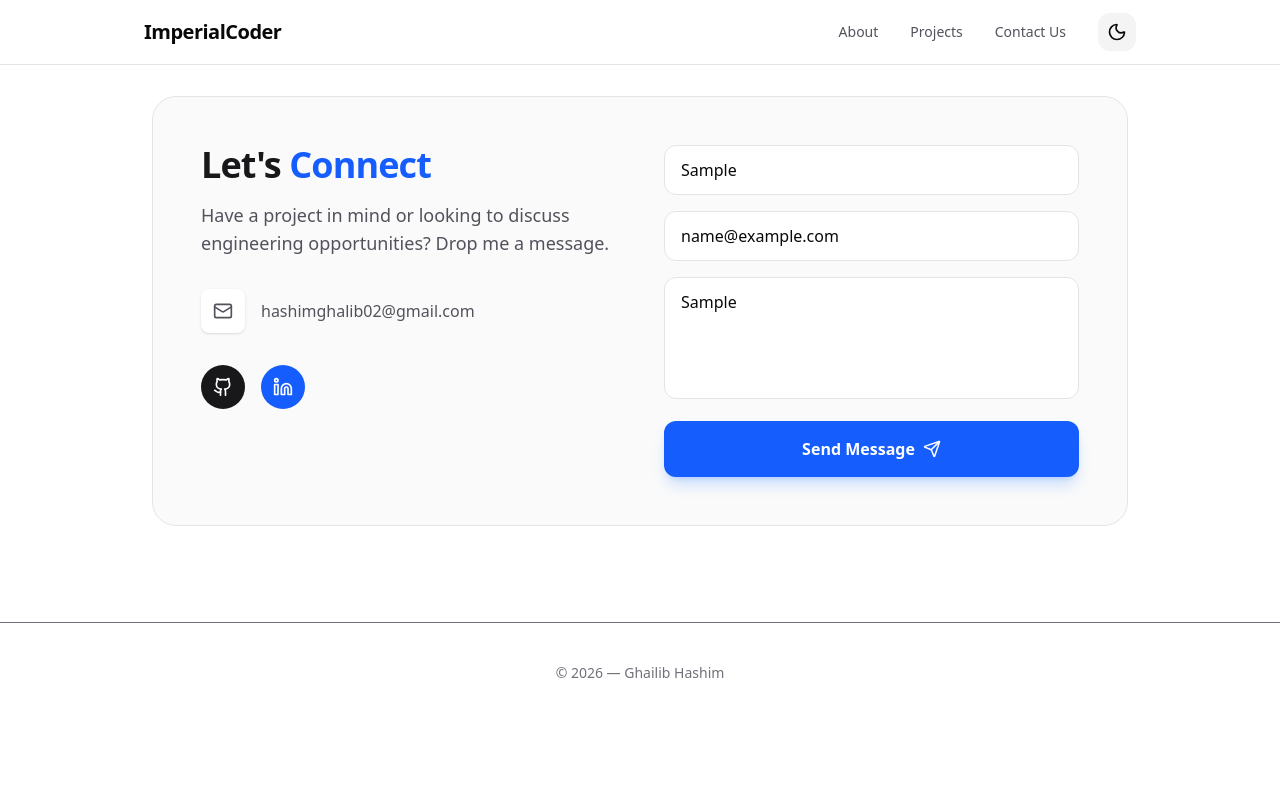
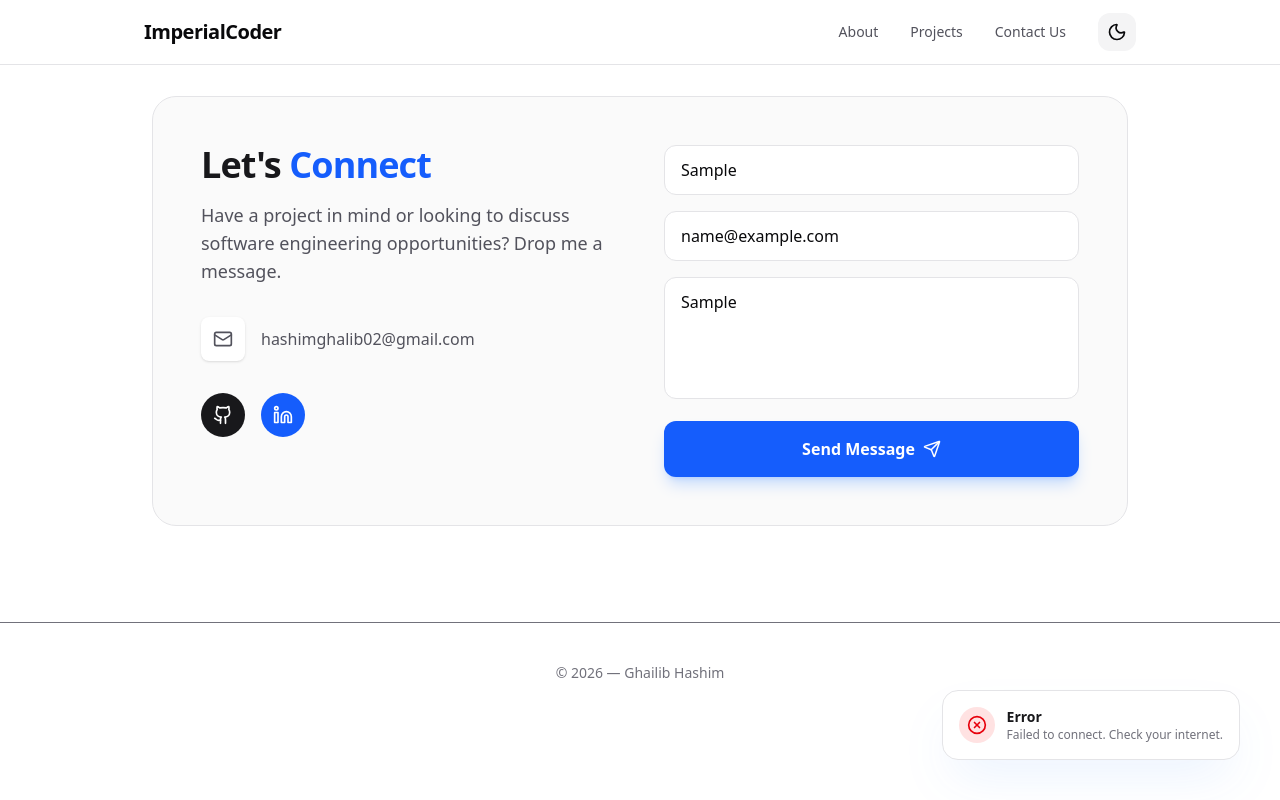
Before and after one commit to HashimGhalib/imperialCoderPortfolio, a Next.js app: page /contact in a window 1280 px wide. Both pictures are taken after typing "Sample", "name@example.com", "Sample" into the empty fields and a click on the button "Send Message". Built offline with nearby package versions, Linux system fonts and the light colour scheme.

Commit message:
contact me - popup

```diff
--- a/app/contact/page.tsx
+++ b/app/contact/page.tsx
@@ -1,17 +1,24 @@
 "use client"
 import Footer from "@/components/Footer"
-import { motion } from "framer-motion"
-import { Mail, Github, Linkedin, Send } from "lucide-react"
+import { motion, AnimatePresence } from "framer-motion"
+import { Mail, Github, Linkedin, Send, CheckCircle2, XCircle, Loader2 } from "lucide-react"
 import Link from "next/link"
 import { useState } from "react"
 
-interface contactFormDataProps {
-    name: string;
-    email: string;
-    message: string;
-}
+export default function ContactPage() {
+    const [formData, setFormData] = useState({
+        name: "",
+        email: "",
+        message: ""
+    });
 
-export default function ContactPage() {
+    // States for status and loading
+    const [isSubmitting, setIsSubmitting] = useState(false);
+    const [status, setStatus] = useState<{ type: 'success' | 'error' | null, message: string }>({
+        type: null,
+        message: ""
+    });
+
     const containerVariants = {
         hidden: { opacity: 0, y: 30 },
         visible: {
@@ -26,19 +33,13 @@ export default function ContactPage() {
         visible: { opacity: 1, x: 0 }
     }
 
-    const [formData, setFormData] = useState({
-        name: "",
-        email: "",
-        message: ""
-    });
-
     const handleChange = (e: React.ChangeEvent<HTMLInputElement | HTMLTextAreaElement>) => {
         setFormData({ ...formData, [e.target.name]: e.target.value });
     };
 
-
     const handleSubmit = async (e: React.FormEvent) => {
         e.preventDefault();
+        setIsSubmitting(true);
 
         try {
             const response = await fetch("https://formspree.io/f/xyknayrp", {
@@ -48,16 +49,44 @@ export default function ContactPage() {
             });
 
             if (response.ok) {
-                setFormData({ name: "", email: "", message: "" }); // Clear form
+                setFormData({ name: "", email: "", message: "" });
+                setStatus({ type: 'success', message: 'Message sent successfully!' });
+            } else {
+                setStatus({ type: 'error', message: 'Something went wrong. Try again.' });
             }
         } catch (error) {
-            console.log(error);
+            setStatus({ type: 'error', message: 'Failed to connect. Check your internet.' });
+        } finally {
+            setIsSubmitting(false);
+            // Hide popup after 4 seconds
+            setTimeout(() => setStatus({ type: null, message: "" }), 4000);
         }
     };
 
-
     return (
         <>
+            {/* Success/Error Popup */}
+            <AnimatePresence>
+                {status.type && (
+                    <motion.div
+                        initial={{ opacity: 0, y: 50, scale: 0.9 }}
+                        animate={{ opacity: 1, y: 0, scale: 1 }}
+                        exit={{ opacity: 0, scale: 0.9, transition: { duration: 0.2 } }}
+                        className="fixed bottom-10 right-6 md:right-10 z-[100] flex items-center gap-3 p-4 rounded-2xl bg-white dark:bg-zinc-900 border border-zinc-200 dark:border-zinc-800 shadow-2xl shadow-blue-500/10 min-w-[280px]"
+                    >
+                        <div className={`p-2 rounded-full ${status.type === 'success' ? 'bg-green-100 dark:bg-green-900/30 text-green-600' : 'bg-red-100 dark:bg-red-900/30 text-red-600'}`}>
+                            {status.type === 'success' ? <CheckCircle2 size={20} /> : <XCircle size={20} />}
+                        </div>
+                        <div>
+                            <p className="font-bold text-sm text-zinc-900 dark:text-zinc-100">
+                                {status.type === 'success' ? 'Success!' : 'Error'}
+                            </p>
+                            <p className="text-xs text-zinc-500 dark:text-zinc-400">{status.message}</p>
+                        </div>
+                    </motion.div>
+                )}
+            </AnimatePresence>
+
             <section className="py-24 px-6 max-w-5xl mx-auto">
                 <motion.div
                     initial="hidden"
@@ -73,7 +102,7 @@ export default function ContactPage() {
                                 Let's <span className="text-blue-600">Connect</span>
                             </h2>
                             <p className="mt-4 text-zinc-600 dark:text-zinc-400 text-lg">
-                                Have a project in mind or looking to discuss engineering opportunities? Drop me a message.
+                                Have a project in mind or looking to discuss software engineering opportunities? Drop me a message.
                             </p>
                         </div>
 
@@ -86,7 +115,7 @@ export default function ContactPage() {
                                 <div className="p-3 rounded-lg bg-white dark:bg-zinc-800 shadow-sm">
                                     <Mail size={20} />
                                 </div>
-                                <span>hashimghalib02@gmail.com</span>
+                                <span className="break-all">hashimghalib02@gmail.com</span>
                             </motion.a>
 
                             <motion.div variants={itemVariants} className="flex gap-4 pt-4">
@@ -112,6 +141,7 @@ export default function ContactPage() {
                     <form className="space-y-4" onSubmit={handleSubmit}>
                         <motion.div variants={itemVariants}>
                             <input
+                                required
                                 value={formData.name}
                                 onChange={handleChange}
                                 type="text"
@@ -122,6 +152,7 @@ export default function ContactPage() {
                         </motion.div>
                         <motion.div variants={itemVariants}>
                             <input
+                                required
                                 value={formData.email}
                                 onChange={handleChange}
                                 type="email"
@@ -132,6 +163,7 @@ export default function ContactPage() {
                         </motion.div>
                         <motion.div variants={itemVariants}>
                             <textarea
+                                required
                                 value={formData.message}
                                 onChange={handleChange}
                                 name="message"
@@ -141,13 +173,18 @@ export default function ContactPage() {
                             />
                         </motion.div>
                         <motion.button
+                            disabled={isSubmitting}
                             type="submit"
                             variants={itemVariants}
-                            whileHover={{ scale: 1.02 }}
-                            whileTap={{ scale: 0.98 }}
-                            className="w-full py-4 rounded-xl bg-blue-600 text-white font-bold flex items-center justify-center gap-2 hover:bg-blue-700 transition-colors shadow-lg shadow-blue-500/25"
+                            whileHover={{ scale: isSubmitting ? 1 : 1.02 }}
+                            whileTap={{ scale: isSubmitting ? 1 : 0.98 }}
+                            className="w-full py-4 rounded-xl bg-blue-600 text-white font-bold flex items-center justify-center gap-2 hover:bg-blue-700 transition-colors shadow-lg shadow-blue-500/25 disabled:opacity-70 disabled:cursor-not-allowed"
                         >
-                            Send Message <Send size={18} />
+                            {isSubmitting ? (
+                                <>Processing <Loader2 size={18} className="animate-spin" /></>
+                            ) : (
+                                <>Send Message <Send size={18} /></>
+                            )}
                         </motion.button>
                     </form>
                 </motion.div>
```
